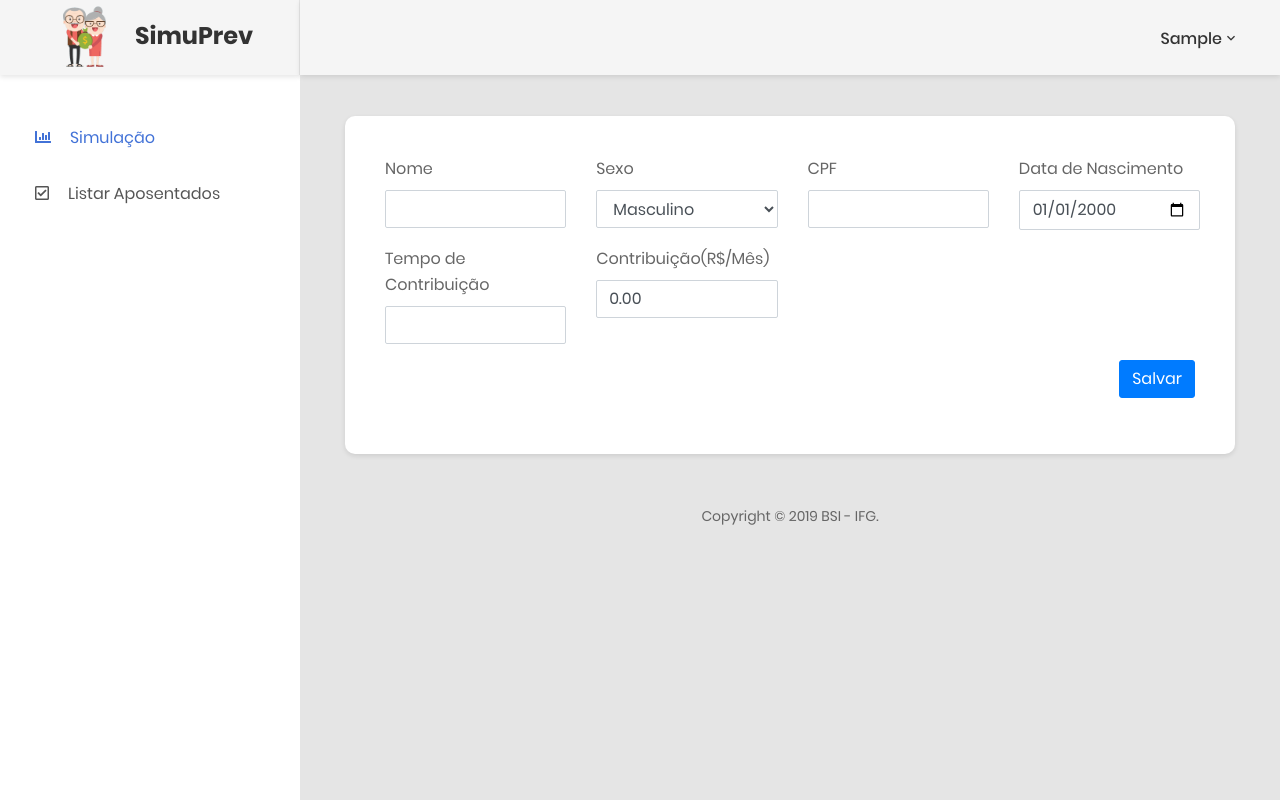
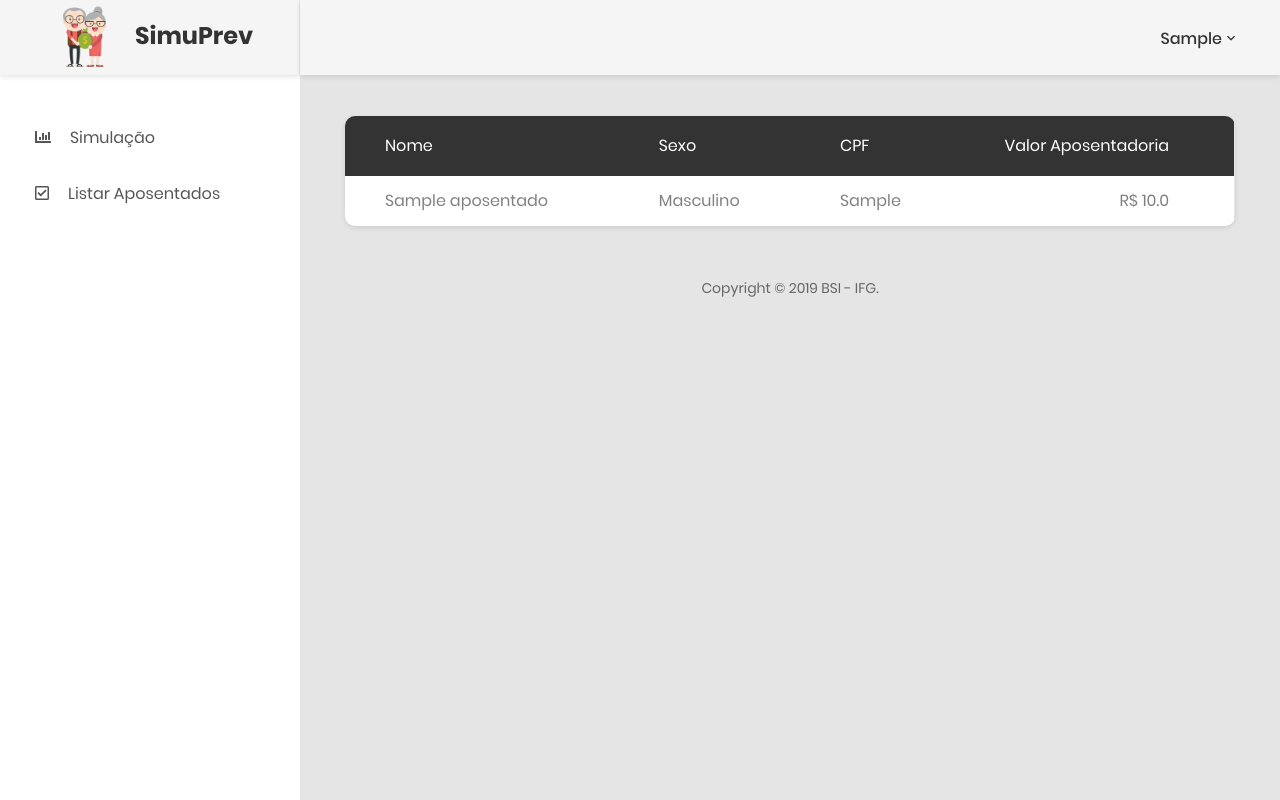
Before and after one commit to GeovRodri/BSI_Simulador-de-Previdencia, a Django app: page /listar in a window 1280 px wide. Run offline with Django 3.2, Linux system fonts and the light colour scheme; a user stored in the database is signed in; tables that the repository leaves empty hold one stand-in row (values such as "Sample post"); some libraries are stand-ins or nearby versions.

Commit message:
Finalizando cadastro de aposentados

```diff
--- a/website/templates/base.html
+++ b/website/templates/base.html
@@ -49,12 +49,12 @@
             <div class="menu-sidebar__content js-scrollbar1">
                 <nav class="navbar-sidebar">
                     <ul class="list-unstyled navbar__list">
-                        <li class="active">
+                        <li>
                             <a href="index.html">
                                 <i class="fas fa-chart-bar"></i>Simulação</a>
                         </li>
                         <li>
-                            <a href="listar-aposentados.html">
+                            <a href="/listar">
                                 <i class="far fa-check-square"></i>Listar Aposentados</a>
                         </li>
                     </ul>
@@ -110,11 +110,7 @@
                     <div class="container-fluid">
                         <div class="row">
                             <div class="col-12">
-                                <div class="au-card m-b-30">
-                                    <div class="au-card-inner">
-                                        {% block content %}{% endblock content %}
-                                    </div>
-                                </div>
+                                {% block content %}{% endblock content %}
                             </div>
 
                             <div class="col-12">
--- a/website/templates/index.html
+++ b/website/templates/index.html
@@ -1,13 +1,15 @@
 {% extends "base.html" %}
 
 {% block content %}
+    <div class="au-card m-b-30">
+        <div class="au-card-inner">
             {% if form.errors %}
                 <div class="alert alert-danger" role="alert">
                     Preencha os dados corretamente! <div style="padding-left: inherit;">{{ form.errors }}</div>
                 </div>
             {% endif %}
 
-    <form method="POST" class="row">
+            <form method="POST" class="row" id="form">
                 {% csrf_token %}
 
                 {% for field in form %}
@@ -21,6 +23,8 @@
                     <button class="btn btn-primary" type="submit">Salvar</button>
                 </div>
             </form>
+        </div>
+    </div>
 {% endblock content %}
 
 {% block scripts %}
@@ -45,7 +49,11 @@
                 cancelButtonColor: '#d33'
             }).then(function (result) {
                 if (result.value) {
-                    console.log('oi');
+                    var form = document.getElementById('form');
+                    form.action = '/aposentar';
+                    form.submit();
+                } else {
+                    location.href = location.href
                 }
             });
         </script>
--- /dev/null
+++ b/website/templates/listar.html
@@ -0,0 +1,34 @@
+{% extends "base.html" %}
+
+{% block content %}
+    <div class="table-responsive table--no-card m-b-30">
+        <table class="table table-borderless table-striped table-earning">
+            <thead>
+                <tr>
+                    <th>Nome</th>
+                    <th>Sexo</th>
+                    <th>CPF</th>
+                    <th class="text-right">Valor Aposentadoria</th>
+                </tr>
+            </thead>
+            <tbody>
+                {% for aposentado in object_list %}
+                    <tr>
+                        <td>{{ aposentado.nome }}</td>
+                        <td>
+                            {% if aposentado.sexo == 'F' %}
+                                Feminino
+                            {% else %}
+                                Masculino
+                            {% endif %}
+                        </td>
+                        <td>{{ aposentado.cpf }}</td>
+                        <td class="text-right">
+                            R$ {{ aposentado.valor_aposentadoria }}
+                        </td>
+                    </tr>
+                {% endfor %}
+            </tbody>
+        </table>
+    </div>
+{% endblock content %}
--- a/website/urls.py
+++ b/website/urls.py
@@ -1,10 +1,12 @@
 from django.conf.urls import url
 from django.contrib.auth import views as auth_views
 from django.contrib.auth.decorators import login_required
-from website.views import Simulacao
+from website.views import Simulacao, Aposentar, AposentadosList
 
 urlpatterns = [
     url(r'^login$', auth_views.LoginView.as_view(template_name='login.html')),
     url(r'^logout$', auth_views.LogoutView.as_view(template_name='login.html')),
+    url(r'^aposentar$', login_required(Aposentar.as_view())),
+    url(r'^listar$', login_required(AposentadosList.as_view())),
     url('', login_required(Simulacao.as_view()))
 ]
--- a/website/views.py
+++ b/website/views.py
@@ -1,8 +1,34 @@
 from datetime import datetime
 from math import floor
-from django.shortcuts import render
-from django.views.generic import FormView
+from django.shortcuts import render, redirect
+from django.views.generic import FormView, ListView
 from website.forms import SimulacaoForm
+from website.models import Aposentados
+
+
+class AposentadosList(ListView):
+    model = Aposentados
+    template_name = 'listar.html'
+
+
+class Aposentar(FormView):
+    template_name = 'index.html'
+    form_class = SimulacaoForm
+
+    def form_valid(self, form):
+        data = form.data
+        aposentado = Aposentados()
+
+        aposentado.nome = data['nome']
+        aposentado.sexo = data['sexo']
+        aposentado.cpf = data['cpf']
+        aposentado.data_nascimento = data['data_nascimento']
+        aposentado.tempo_contribuicao = data['tempo_contribuicao']
+        aposentado.valor_contribuicao = data['valor_contribuicao']
+        aposentado.valor_aposentadoria = Simulacao.calcular_valor_aposentadoria(data)
+
+        aposentado.save()
+        return redirect('/listar')
 
 
 class Simulacao(FormView):
@@ -72,8 +98,15 @@ class Simulacao(FormView):
     ''' Calcular valor da aposentadoria '''
     def calcular_aposentadoria(self, form):
         data = form.data
+        valor_aposentadoria = self.calcular_valor_aposentadoria(data)
+
+        message = "Parabéns, você pode aposentar! O valor da aposentadoria será R$ {}. Deseja aposentar hoje?"\
+            .format(self.real_br_money_mask(valor_aposentadoria))
+        self.confirm_save(form, message)
+
+    @staticmethod
+    def calcular_valor_aposentadoria(data):
         valor_total_contribuido = 0
-
         anos_contribuicao = int(data['tempo_contribuicao'])
         valor_contribuicao = float(data['valor_contribuicao'])
 
@@ -91,9 +124,7 @@ class Simulacao(FormView):
             elif i > 35:
                 valor_aposentadoria += valor_aposentadoria * 0.025
 
-        message = "Parabéns, você pode aposentar! O valor da aposentadoria será {}. Deseja aposentar hoje?"\
-            .format(self.real_br_money_mask(valor_aposentadoria))
-        self.confirm_save(form, message)
+        return valor_aposentadoria
 
     def calcular_idade(self, data):
         data_nascimento = datetime.strptime(data['data_nascimento'], '%Y-%m-%d').date()
```
Also changed, not shown: website/migrations/0001_initial.py (added). Lines whose indentation alone changed are shown as unchanged.
